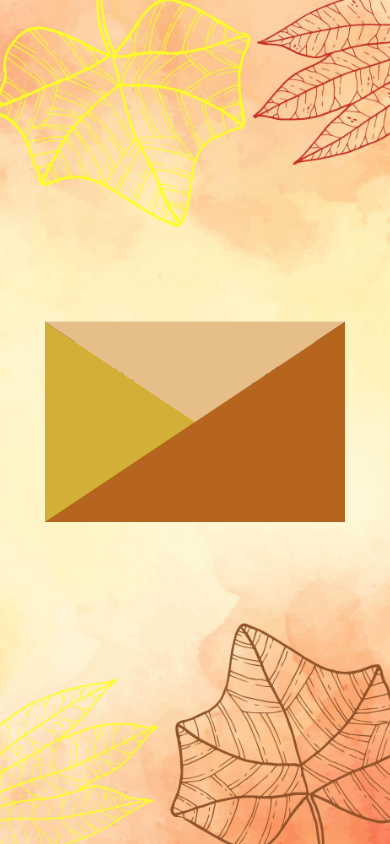
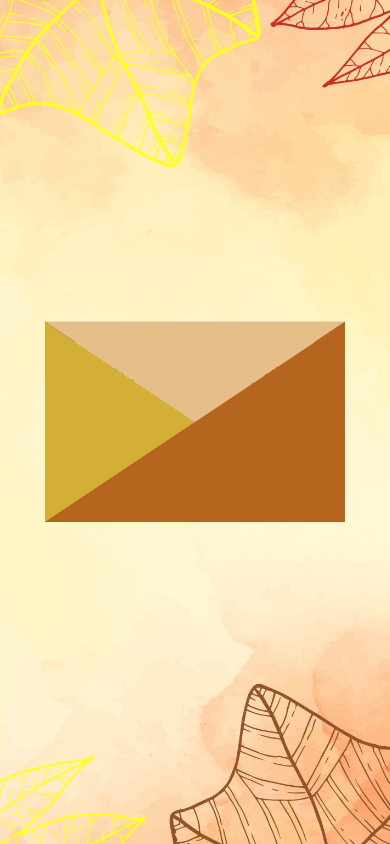
Before and after one commit to DaylonSrinivasan/wedding, a Next.js app: page / in a window 390 px wide. Built offline with nearby package versions, Linux system fonts and the light colour scheme.

Commit message:
Make background image zoom in on small devices.

```diff
--- a/app/globals.css
+++ b/app/globals.css
@@ -27,3 +27,11 @@ body {
   background-position: center;
   background-attachment: fixed;
 }
+
+/* Adjust the background for smaller screens */
+@media (max-width: 768px) {
+  body {
+    background-size: auto 130%;
+    background-position: center center;
+  }
+}
```
Also changed, not shown: public/images/seamless.jpg (added).
